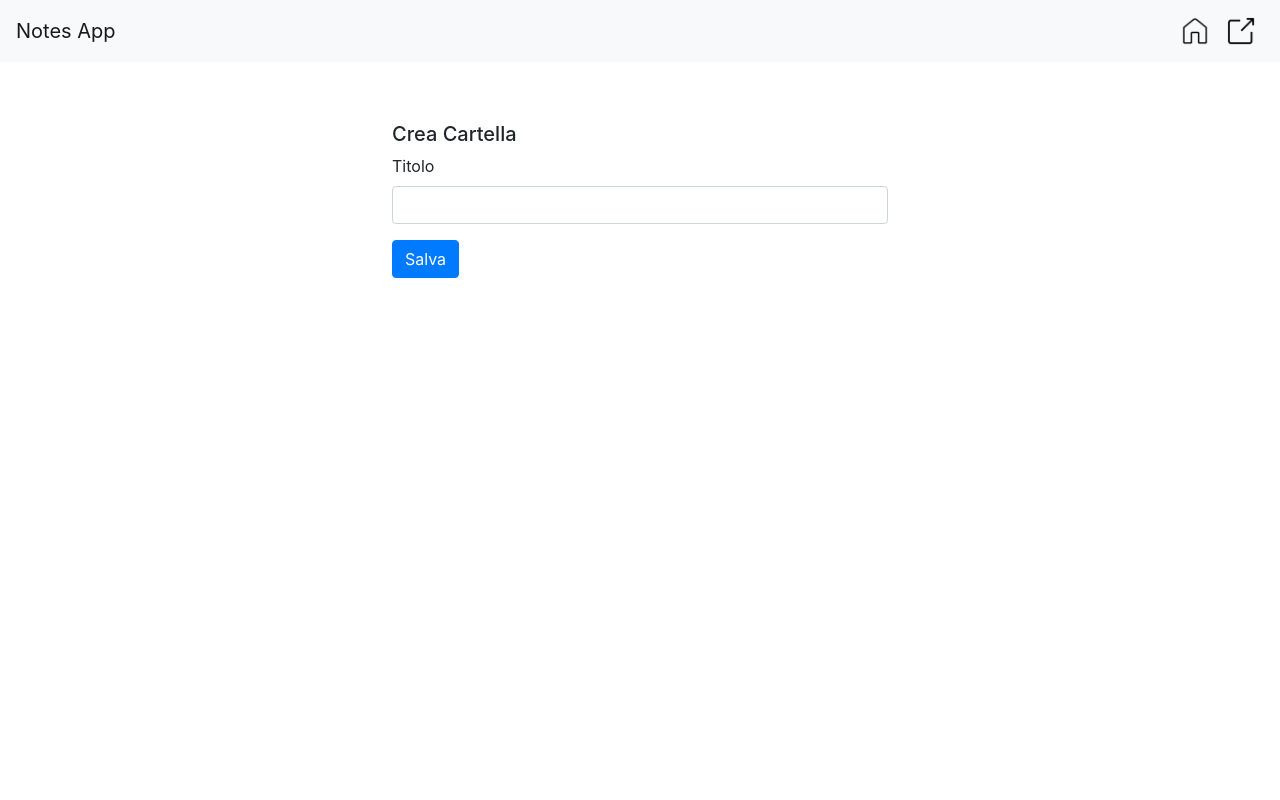
After one commit to GabrySarn/Notes_App, a PHP site: page /crea_cartella.php in a window 1280 px wide. The commit adds this page. Run offline with PHP 8.4, Linux system fonts and the light colour scheme; some libraries are stand-ins or nearby versions.

Commit message:
Finish V1

```diff
--- a/Info/Progetto Note Taking App.txt
+++ b/Info/Progetto Note Taking App.txt
@@ -7,7 +7,7 @@ login utente X
 inserire e salvare una nota X
 modificare una nota X
 eliminare una nota X
-creare una cartella
+creare una cartella X
 assegnare una nota ad una cartella x
-creare una categoria
+creare una categoria X
 assegnare una nota ad una categoria X
--- /dev/null
+++ b/crea_cartella.php
@@ -0,0 +1,115 @@
+<!DOCTYPE html>
+<html lang="it">
+
+<head>
+    <meta charset="UTF-8">
+    <meta http-equiv="X-UA-Compatible" content="IE=edge">
+    <meta name="viewport" content="width=device-width, initial-scale=1.0">
+    <title>Home</title>
+    <link rel="stylesheet" href="https://stackpath.bootstrapcdn.com/bootstrap/4.5.2/css/bootstrap.min.css">
+    <style>
+        body {
+            display: flex;
+            flex-direction: column;
+            min-height: 100vh;
+            margin: 0;
+
+        }
+
+        header {
+            margin-bottom: 20px;
+        }
+
+        .main-container {
+            display: flex;
+            flex-direction: column;
+            align-items: center;
+            justify-content: center;
+            margin: 20px;
+        }
+
+        .note-form {
+            width: 40%;
+            margin-top: 20px;
+        }
+    </style>
+</head>
+
+<body>
+
+    <?php
+    require 'connect.php';
+
+    if (session_status() == PHP_SESSION_NONE) {
+        session_start();
+    }
+
+    if (isset($_SESSION['email']) && isset($_SESSION['idUtente'])) {
+        $email = $_SESSION['email'];
+        $idUtente = $_SESSION['idUtente'];
+
+        if ($_SERVER['REQUEST_METHOD'] === 'POST' && isset($_POST['salva'])) {
+            $folderTitle = $_POST['title'];
+
+            $insertQuery = "INSERT INTO folders (user_id,name) VALUES ('$idUtente','$folderTitle')";
+            $insertResult = $conn->query($insertQuery);
+        }
+    } else {
+        echo '<script>alert("Errore: Utente non definito nella sessione.");</script>';
+    }
+
+    if (isset($_GET['logout']) && $_GET['logout'] == 1) {
+        session_start();
+        $_SESSION = array();
+        session_destroy();
+        header("Location: Login.html");
+        exit;
+    }
+
+    ?>
+    <header>
+        <nav class="navbar navbar-expand-lg navbar-light bg-light">
+            <a class="navbar-brand" href="#">Notes App</a>
+            <div class="collapse navbar-collapse" id="navbarNav">
+                <ul class="navbar-nav ml-auto">
+                    <li class="nav-item">
+                        <a class="nav-link" href="noteHome.php"><img src="ico/home.png" alt="Icona" width="30"
+                                height="30"></a>
+                    </li>
+                    <li class="nav-item">
+                        <a class="nav-link" href="crea_cartella.php?logout=1"><img src="ico/logout.png" alt="Icona"
+                                width="30" height="30"></a>
+                    </li>
+                </ul>
+            </div>
+        </nav>
+    </header>
+
+    <div class="main-container">
+        <div class="note-form">
+            <div class="note-card">
+                <h5>Crea Cartella</h5>
+                <form method="post" action="crea_cartella.php">
+                    <div class="form-group">
+                        <label for="Title">Titolo</label>
+                        <input type="text" class="form-control" id="Title" name="title" required>
+                    </div>
+                    <input type="hidden" name="salva">
+                    <button type="submit" class="btn btn-primary">
+                        Salva
+                    </button>
+                </form>
+            </div>
+        </div>
+        <?php
+        $conn->close();
+        ?>
+    </div>
+
+    <script src="https://code.jquery.com/jquery-3.5.1.slim.min.js"></script>
+    <script src="https://cdn.jsdelivr.net/npm/@popperjs/core@2.10.2/dist/umd/popper.min.js"></script>
+    <script src="https://stackpath.bootstrapcdn.com/bootstrap/4.5.2/js/bootstrap.min.js"></script>
+
+</body>
+
+</html>
```
Also changed, not shown: crea_categoria.php (added, +115 -0 lines), noteHome.php (+44 -26 lines).
